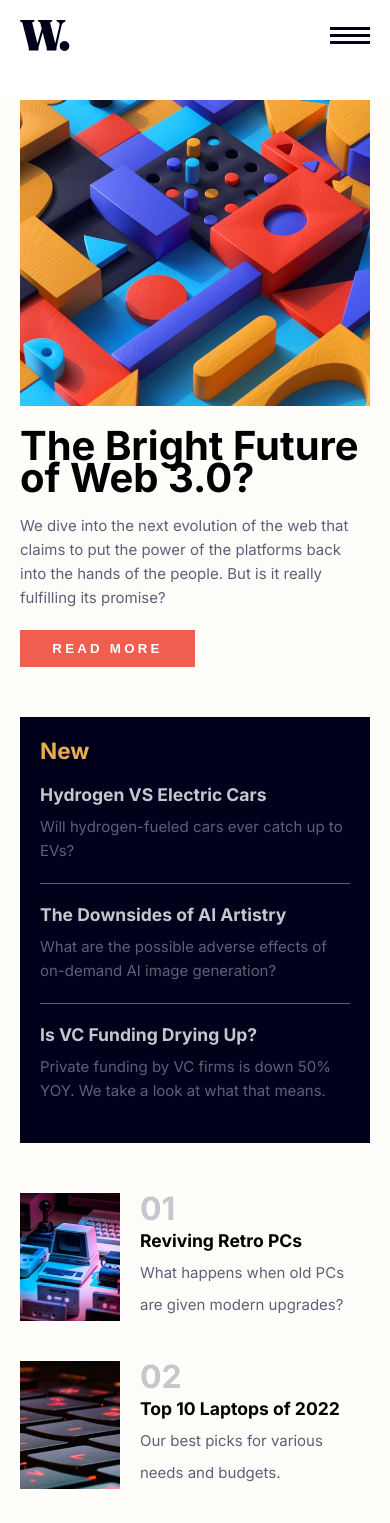
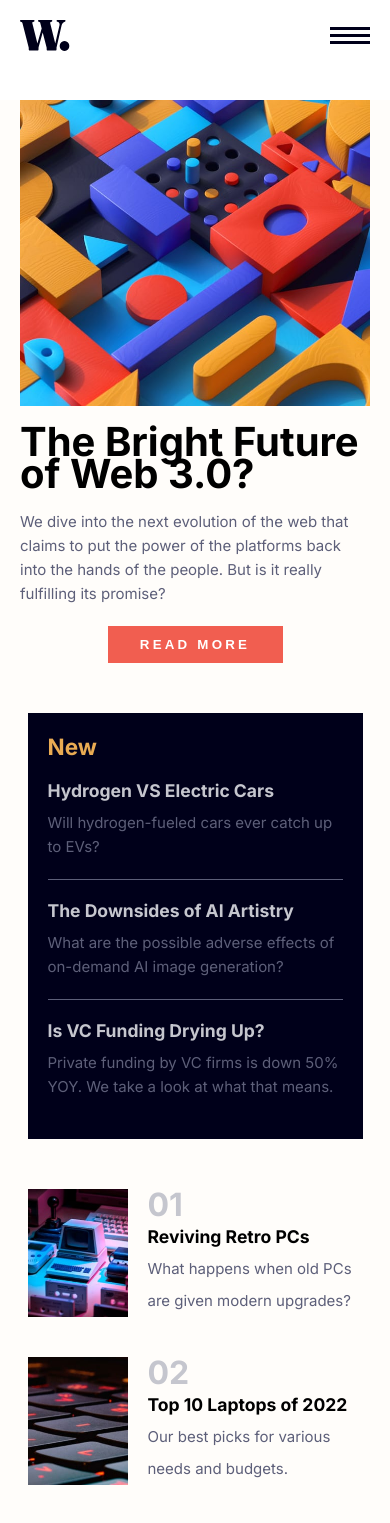
Before and after one commit to kujerocoding/news-homepage-main, a React (Vite) app: page / in a window 390 px wide. Shown: the top 1523 px of the page. Built offline with nearby package versions, Linux system fonts and the light colour scheme.

Commit message:
finalize mobile design

```diff
--- a/src/App.css
+++ b/src/App.css
@@ -28,6 +28,10 @@ main{
    padding-inline: 20px;
    position: absolute;
    top: 100px;
+  display: flex;
+  flex-direction: column;
+  justify-content: center;
+  align-items: center;
 }
 
 main > img{
@@ -116,6 +120,7 @@ nav{
     color: var(--SOFTORANGE);
     padding: 20px;
     margin-top: 50px;
+    max-width: 335px;
 }
 
 .new-item-container{
@@ -145,6 +150,7 @@ section{
     display: flex;
     gap: 20px;
     line-height: 2rem;
+    max-width: 335px;
 }
 
 section > img{
```
